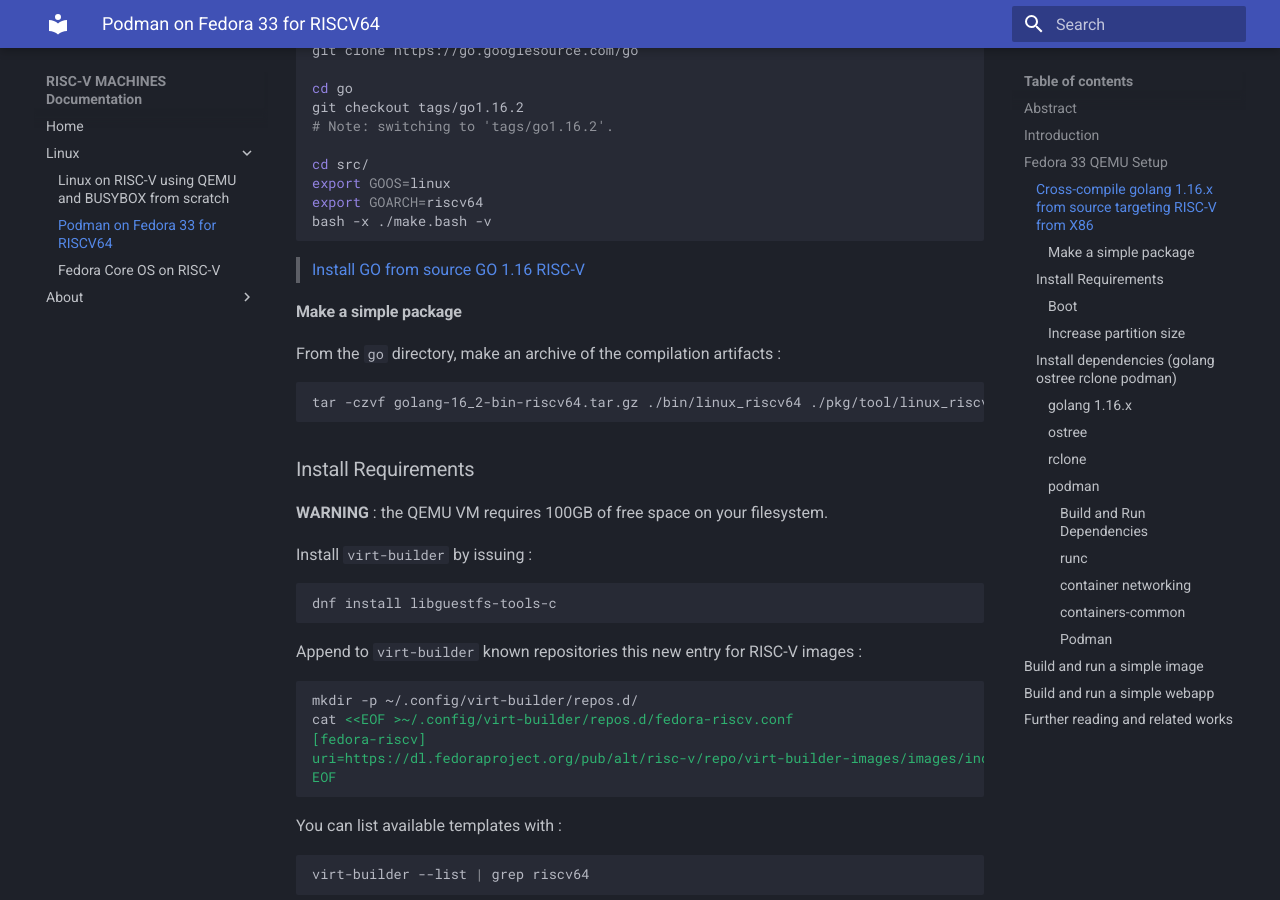
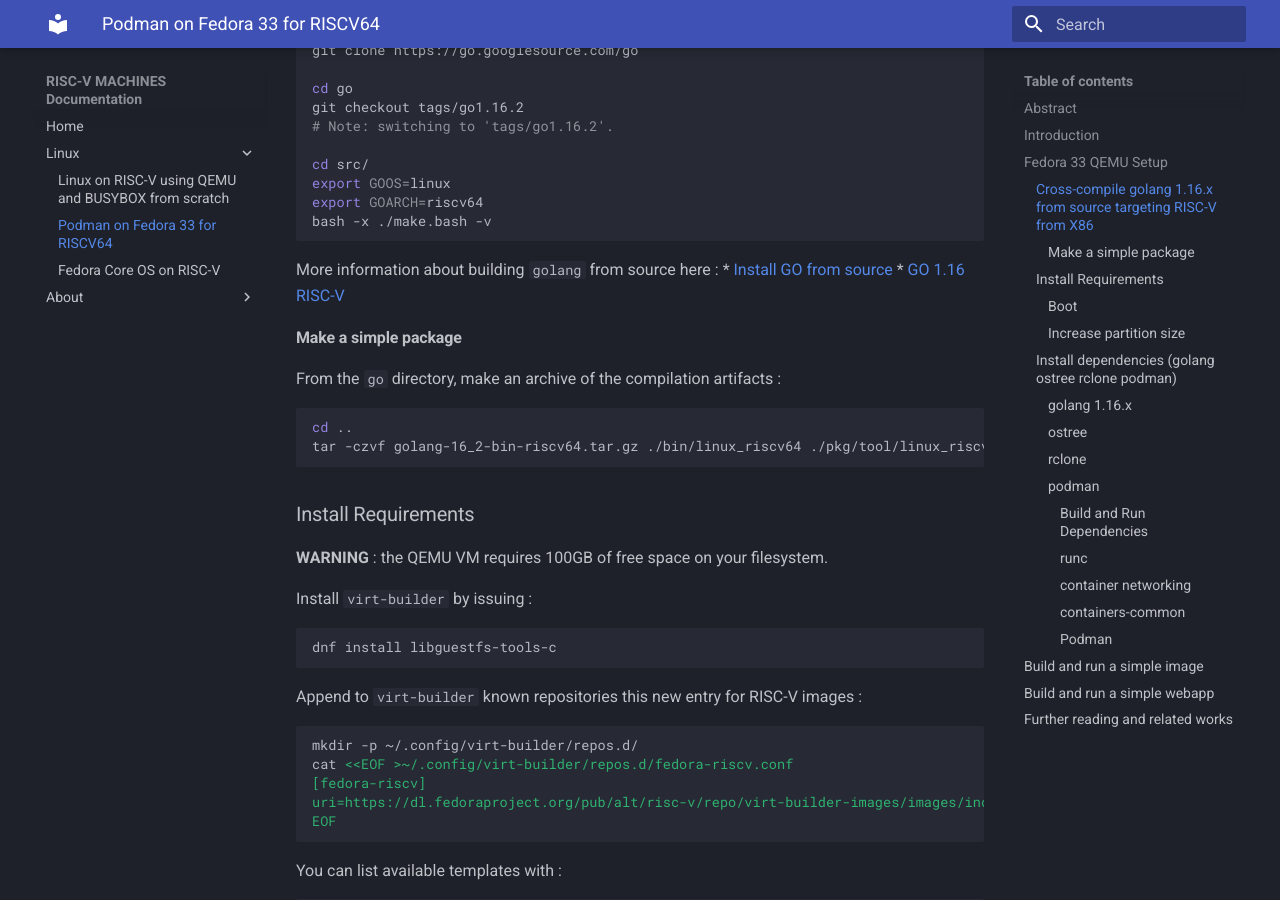
Before and after one commit to rv-machines/documentation, an MkDocs documentation site: the page built from docs/linux/podman.md, in a window 1280 px wide and 900 px high, scrolled down 1134 px. Built offline with MkDocs 1.6.1 and Material for MkDocs 9.7.7, drawn with Linux system fonts in a browser that asks for light colours.

Commit message:
typo and style fix

````diff
--- a/docs/linux/podman.md
+++ b/docs/linux/podman.md
@@ -43,14 +43,16 @@
 bash -x ./make.bash -v
 ```
 
-> [Install GO from source](https://golang.org/doc/install/source)
-> [GO 1.16 RISC-V](https://golang.org/doc/go1.16#riscv)
+More information about building `golang` from source here :
+ * [Install GO from source](https://golang.org/doc/install/source)
+ * [GO 1.16 RISC-V](https://golang.org/doc/go1.16#riscv)
 
 #### Make a simple package
 
 From the `go` directory, make an archive of the compilation artifacts :
 
 ``` bash
+cd ..
 tar -czvf golang-16_2-bin-riscv64.tar.gz ./bin/linux_riscv64 ./pkg/tool/linux_riscv64 ./pkg/linux_riscv64 ./pkg/include ./src
 ```
 
````
